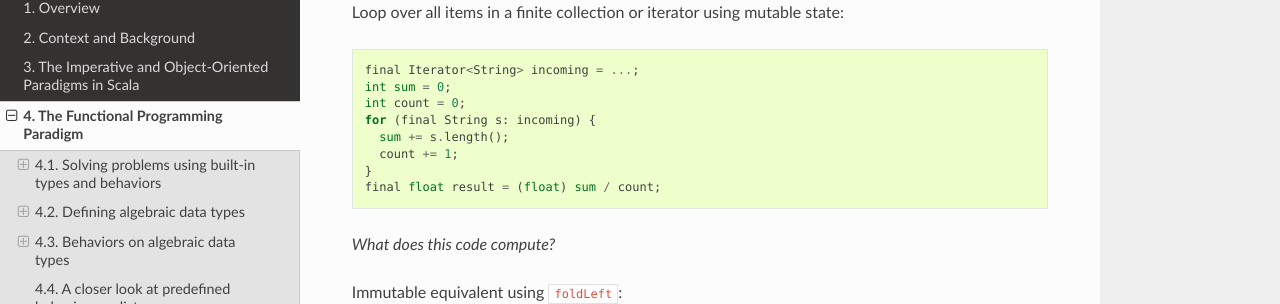
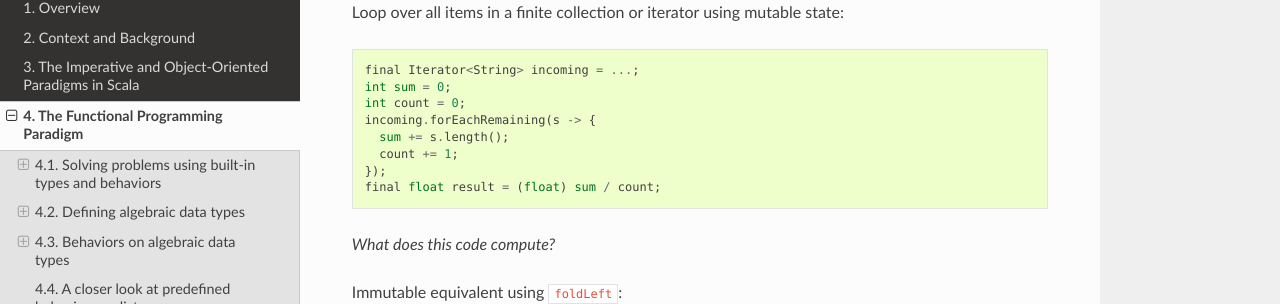
Before and after one commit to lucproglangcourse/lucproglangcourse.github.io, a Sphinx documentation site: the page built from source/functionalprogramming.rst, in a window 1280 px wide and 900 px high, scrolled down 971 px. Shown: the part 147-451 px from the top of the window. Built offline with Sphinx 7.4.7 and the Read the Docs theme 2.0.0, drawn with Linux system fonts in a browser that asks for light colours.

Commit message:
updated some examples to modern Java
Signed-off-by: Konstantin Läufer <laufer@cs.luc.edu>

```diff
--- a/source/functionalprogramming.rst
+++ b/source/functionalprogramming.rst
@@ -51,10 +51,10 @@ Loop over all items in a finite collection or iterator using mutable state::
   final Iterator<String> incoming = ...;
   int sum = 0;
   int count = 0;
-  for (final String s: incoming) {
+  incoming.forEachRemaining(s -> {
     sum += s.length();
     count += 1;
-  }
+  });
   final float result = (float) sum / count;
 
 *What does this code compute?*
```
